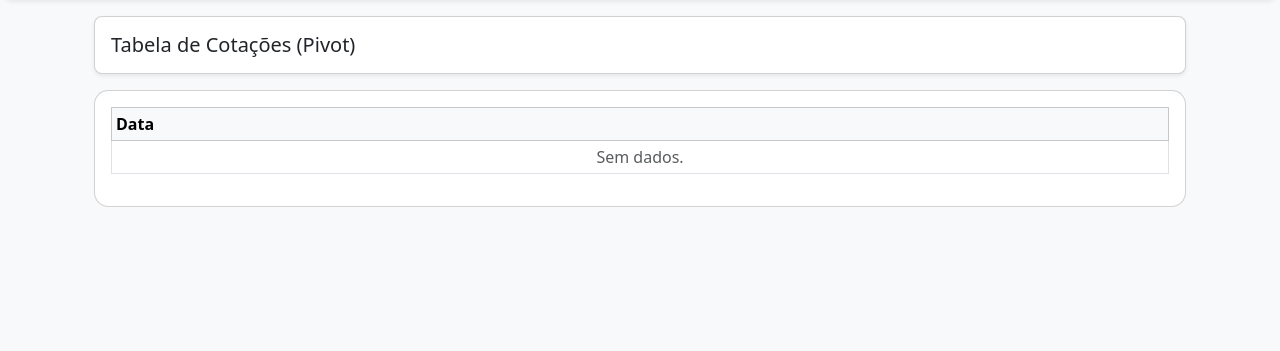
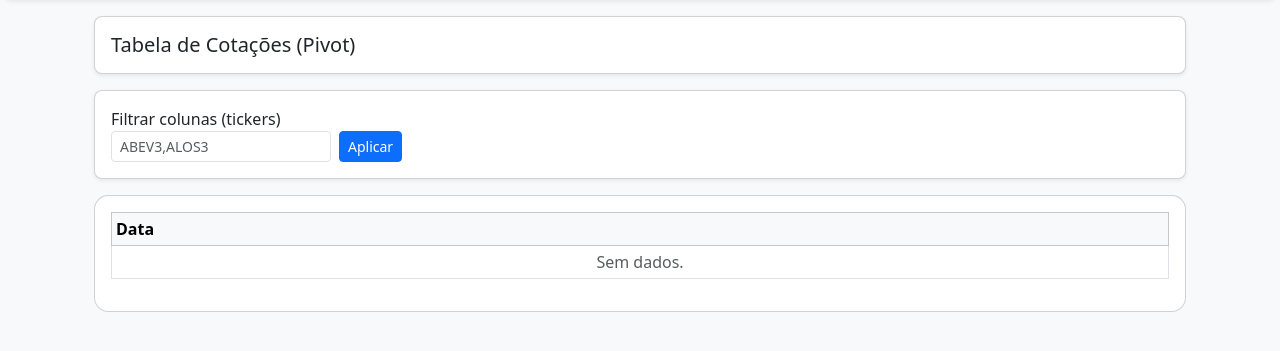
Before and after one commit to MarceloAnsilago/LsPythonDj, a Django app: page /cotacoes/pivot/ in a window 1280 px wide. Shown: the part 56-407 px from the top of the page. Run offline with Django 5.2, Linux system fonts and the light colour scheme; data that the repository does not hold is empty.

Commit message:
adiconando filtro em cotaçeos

```diff
--- a/cotacoes/templates/cotacoes/quote_pivot.html
+++ b/cotacoes/templates/cotacoes/quote_pivot.html
@@ -4,6 +4,26 @@
   <div class="card rounded-3 shadow-sm mb-3">
     <div class="card-body">
       <h5 class="mb-0">Tabela de Cotações (Pivot)</h5>
+    </div>
+  </div>
+  <div class="card rounded-3 shadow-sm mb-3">
+    <div class="card-body">
+      <form class="row g-2 align-items-end" method="get">
+        <div class="col-auto">
+          <label class="form-label mb-0" for="tickersFilter">Filtrar colunas (tickers)</label>
+          <input
+            id="tickersFilter"
+            class="form-control form-control-sm"
+            type="text"
+            name="tickers"
+            placeholder="ABEV3,ALOS3"
+            value="{{ tickers_query }}"
+          >
+        </div>
+        <div class="col-auto">
+          <button class="btn btn-primary btn-sm">Aplicar</button>
+        </div>
+      </form>
     </div>
   </div>
   <div class="card">
--- a/cotacoes/views.py
+++ b/cotacoes/views.py
@@ -30,12 +30,19 @@ from longshort.services.quotes import (
 
 
 def _build_pivot_context(request: HttpRequest, max_rows: int = 90):
+    tickers_query = (request.GET.get("tickers") or "").strip()
+    tickers_filter = [
+        token.strip().upper()
+        for token in tickers_query.split(",")
+        if token.strip()
+    ]
+
     qs = QuoteDaily.objects.select_related("asset").order_by("-date")
     if not qs.exists():
-        return {"cols": [], "rows": []}
+        return {"cols": [], "rows": [], "tickers_query": tickers_query}
     df = pd.DataFrame(list(qs.values("date", "asset__ticker", "close")))
     if df.empty:
-        return {"cols": [], "rows": []}
+        return {"cols": [], "rows": [], "tickers_query": tickers_query}
     df_pivot = (
         df.pivot(index="date", columns="asset__ticker", values="close")
           .sort_index(ascending=False)
@@ -44,13 +51,18 @@ def _build_pivot_context(request: HttpRequest, max_rows: int = 90):
     if max_rows:
         df_pivot = df_pivot.head(max_rows)
     cols = list(df_pivot.columns)
+    if tickers_filter:
+        filtered = [ticker for ticker in tickers_filter if ticker in cols]
+        cols = filtered
     rows = []
     for dt, row in df_pivot.iterrows():
-        rows.append({
-            "date": dt,
-            "values": [("" if pd.isna(row[c]) else float(row[c])) for c in cols],
-        })
-    return {"cols": cols, "rows": rows}
+        rows.append(
+            {
+                "date": dt,
+                "values": [("" if pd.isna(row[c]) else float(row[c])) for c in cols],
+            }
+        )
+    return {"cols": cols, "rows": rows, "tickers_query": tickers_query}
 
 
 
@@ -59,6 +71,12 @@ class QuotesHomeView(LoginRequiredMixin, TemplateView):
 
     def get_context_data(self, **kwargs):
         ctx = super().get_context_data(**kwargs)
+        tickers_query = (self.request.GET.get("tickers") or "").strip()
+        tickers_filter = [
+            token.strip().upper()
+            for token in tickers_query.split(",")
+            if token.strip()
+        ]
 
         ctx["last_quotes"] = (
             QuoteDaily.objects.select_related("asset")
@@ -81,6 +99,8 @@ class QuotesHomeView(LoginRequiredMixin, TemplateView):
               .round(2)
         )
         cols = list(pivot.columns)
+        if tickers_filter:
+            cols = [col for col in cols if col in tickers_filter]
         rows = []
         for idx, row in pivot.iterrows():
             rows.append({
@@ -89,6 +109,7 @@ class QuotesHomeView(LoginRequiredMixin, TemplateView):
             })
         ctx["pivot_cols"] = cols
         ctx["pivot_rows"] = rows
+        ctx["tickers_query"] = tickers_query
         return ctx
 
 
@@ -107,9 +128,16 @@ def update_quotes(request: HttpRequest):
     return redirect(reverse_lazy("cotacoes:home"))
 
 def quotes_pivot(request: HttpRequest):
-    pivot_ctx = _build_pivot_context(request, max_rows=None)  # ✅ passa request
-    return render(request, "cotacoes/quote_pivot.html",
-                  {"cols": pivot_ctx["cols"], "data": pivot_ctx["rows"]})
+    pivot_ctx = _build_pivot_context(request, max_rows=None)
+    return render(
+        request,
+        "cotacoes/quote_pivot.html",
+        {
+            "cols": pivot_ctx["cols"],
+            "data": pivot_ctx["rows"],
+            "tickers_query": pivot_ctx.get("tickers_query", ""),
+        },
+    )
 
 
 
```
Also changed, not shown: cotacoes/templates/cotacoes/quote_list.html (+15 -0 lines).
